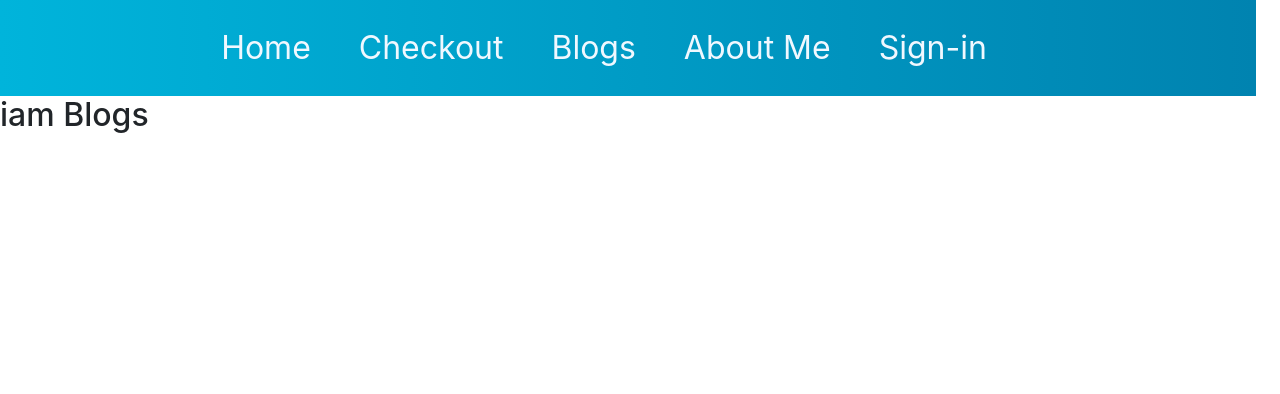
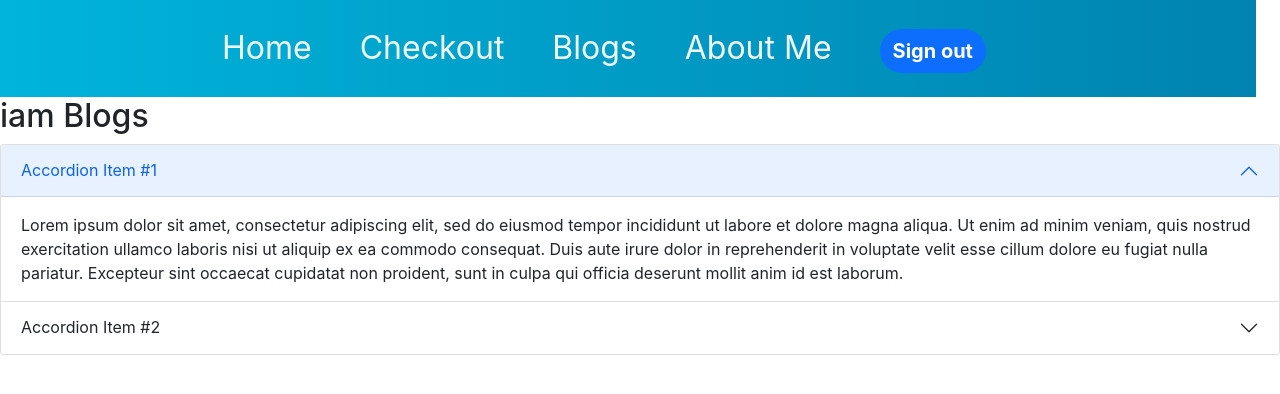
Before and after one commit to RohanSha05/-independent-service-provider, a React (Create React App) app: page /blogs in a window 1280 px wide. Shown: the top 394 px of the page. Built offline with nearby package versions, Linux system fonts and the light colour scheme; no server answers; sample sign-in values are in the browser's storage; the HTML template or start-up script is replaced by a standard one.

Commit message:
private-route-added

```diff
--- a/package.json
+++ b/package.json
@@ -10,6 +10,7 @@
     "react": "^18.0.0",
     "react-bootstrap": "^2.2.3",
     "react-dom": "^18.0.0",
+    "react-firebase-hooks": "^5.0.3",
     "react-router-dom": "^6.3.0",
     "react-scripts": "5.0.1",
     "web-vitals": "^2.1.4"
--- a/src/App.js
+++ b/src/App.js
@@ -7,6 +7,7 @@ import Header from "./components/Header/Header"
 import Home from './components/Home/Home';
 import NotFound from './components/NotFound/NotFound';
 import Register from './components/Register/Register';
+import RequireAuth from './components/RequireAuth/RequireAuth';
 import Signin from './components/Signin/Signin';
 
 function App() {
@@ -15,7 +16,11 @@ function App() {
       <Header></Header>
       <Routes>
         <Route path='/' element={<Home></Home>}></Route>
-        <Route path='/checkout' element={<Checkout></Checkout>}></Route>
+        <Route path='/checkout' element={
+          <RequireAuth>
+            <Checkout></Checkout>
+          </RequireAuth>
+        }></Route>
         <Route path='/blogs' element={<Blogs></Blogs>}></Route>
         <Route path='/about' element={<About></About>}></Route>
         <Route path='/about' element={<About></About>}></Route>
--- a/src/components/Blogs/Blogs.js
+++ b/src/components/Blogs/Blogs.js
@@ -1,9 +1,36 @@
 import React from 'react';
+import { Accordion } from 'react-bootstrap';
 
 const Blogs = () => {
     return (
         <div>
             <h2>iam Blogs</h2>
+            <Accordion defaultActiveKey="0">
+                <Accordion.Item eventKey="0">
+                    <Accordion.Header>Accordion Item #1</Accordion.Header>
+                    <Accordion.Body>
+                        Lorem ipsum dolor sit amet, consectetur adipiscing elit, sed do eiusmod
+                        tempor incididunt ut labore et dolore magna aliqua. Ut enim ad minim
+                        veniam, quis nostrud exercitation ullamco laboris nisi ut aliquip ex ea
+                        commodo consequat. Duis aute irure dolor in reprehenderit in voluptate
+                        velit esse cillum dolore eu fugiat nulla pariatur. Excepteur sint occaecat
+                        cupidatat non proident, sunt in culpa qui officia deserunt mollit anim id
+                        est laborum.
+                    </Accordion.Body>
+                </Accordion.Item>
+                <Accordion.Item eventKey="1">
+                    <Accordion.Header>Accordion Item #2</Accordion.Header>
+                    <Accordion.Body>
+                        Lorem ipsum dolor sit amet, consectetur adipiscing elit, sed do eiusmod
+                        tempor incididunt ut labore et dolore magna aliqua. Ut enim ad minim
+                        veniam, quis nostrud exercitation ullamco laboris nisi ut aliquip ex ea
+                        commodo consequat. Duis aute irure dolor in reprehenderit in voluptate
+                        velit esse cillum dolore eu fugiat nulla pariatur. Excepteur sint occaecat
+                        cupidatat non proident, sunt in culpa qui officia deserunt mollit anim id
+                        est laborum.
+                    </Accordion.Body>
+                </Accordion.Item>
+            </Accordion>
         </div>
     );
 };
--- a/src/components/Header/Header.css
+++ b/src/components/Header/Header.css
@@ -6,3 +6,7 @@
     text-decoration: none;
     color: aliceblue;
 }
+
+.sign-link {
+    background-image: radial-gradient(circle farthest-corner at 22.4% 21.7%, rgba(4, 189, 228, 1) 0%, rgba(2, 83, 185, 1) 100.2%);
+}
--- a/src/components/Header/Header.js
+++ b/src/components/Header/Header.js
@@ -1,16 +1,27 @@
 import React from 'react';
+import { signOut } from 'firebase/auth'
+import { useAuthState } from 'react-firebase-hooks/auth';
 import { Link } from 'react-router-dom';
+import auth from '../../firebase.init';
 import '../Header/Header.css'
 
 
 const Header = () => {
+    const handleSignOut = () => {
+        signOut(auth)
+    }
+    const [user] = useAuthState(auth);
     return (
         <div className='fs-3 p-4 header me-4 text-center bg-success'>
             <Link className='header-link fs-2 me-5' to={'/'} >Home</Link>
             <Link className='header-link fs-2 me-5' to={'/checkout'}>Checkout</Link>
             <Link className='header-link fs-2 me-5' to={'/blogs'}>Blogs</Link>
             <Link className='header-link fs-2 me-5' to={'/about'}>About Me</Link>
-            <Link className='header-link fs-2 me-5' to={'/signin'}>Sign-in</Link>
+            {
+                user ?
+                    <button className='bg-primary rounded-pill fw-bolder me-5 fs-5 btn btn-link text-white text-decoration-none' onClick={handleSignOut}>Sign out</button>
+                    :
+                    <Link className='fs-5 bg-primary rounded-pill fw-bolder px-2 py-1 header-link fs-5 me-5' to={'/signin'}>Sign-in</Link>}
         </div>
     );
 };
--- a/src/components/Register/Register.js
+++ b/src/components/Register/Register.js
@@ -1,15 +1,38 @@
-import React from 'react';
+import React, { useRef } from 'react';
 import { Button, Form } from 'react-bootstrap';
 import { Link, useNavigate } from 'react-router-dom';
+import { useCreateUserWithEmailAndPassword } from 'react-firebase-hooks/auth';
+import auth from '../../firebase.init';
+
 
 const Register = () => {
+    const nameRef = useRef('');
+    const emailRef = useRef('');
+    const passwordRef = useRef('');
+    const [
+        createUserWithEmailAndPassword,
+        user,
+        loading,
+        error,
+    ] = useCreateUserWithEmailAndPassword(auth);
+
     const navigate = useNavigate();
     const navigateSignin = () => {
         navigate('/signin')
     }
 
+    if (user) {
+        navigate('/checkout')
+    }
+
     const handleRegister = event => {
-        event.preventdefault();
+        event.preventDefault();
+        const name = nameRef.current.value;
+        const email = emailRef.current.value;
+        const password = passwordRef.current.value;
+        console.log(email, password)
+
+        createUserWithEmailAndPassword(email, password)
     }
 
     return (
@@ -17,9 +40,9 @@ const Register = () => {
             <Form onSubmit={handleRegister} className='w-25 mt-5 p-5 form-body'>
                 <Form.Group className="mb-3" controlId="formBasicEmail">
                     <Form.Label>Your Name</Form.Label>
-                    <Form.Control type="text" placeholder="Your name" />
+                    <Form.Control ref={nameRef} type="text" placeholder="Your name" />
                     <Form.Label>Email address</Form.Label>
-                    <Form.Control type="email" placeholder="Enter email" />
+                    <Form.Control ref={emailRef} type="email" placeholder="Enter email" />
                     <Form.Text className="text-muted">
                         We'll never share your email with anyone else.
                     </Form.Text>
@@ -27,7 +50,7 @@ const Register = () => {
 
                 <Form.Group className="mb-3" controlId="formBasicPassword">
                     <Form.Label>Password</Form.Label>
-                    <Form.Control type="password" placeholder="Password" />
+                    <Form.Control ref={passwordRef} type="password" placeholder="Password" />
                 </Form.Group>
                 <Form.Group className="mb-3" controlId="formBasicCheckbox">
                     <Form.Check type="checkbox" label="Check me out" />
--- /dev/null
+++ b/src/components/RequireAuth/RequireAuth.js
@@ -0,0 +1,16 @@
+import React from 'react';
+import { useAuthState } from 'react-firebase-hooks/auth';
+import { Navigate, useLocation } from 'react-router-dom';
+import auth from '../../firebase.init';
+
+const RequireAuth = ({ children }) => {
+    const [user] = useAuthState(auth);
+    const location = useLocation()
+    if (!user) {
+        return <Navigate to='/signin' state={{ from: location }} replace></Navigate>
+    }
+
+    return children;
+};
+
+export default RequireAuth;
--- a/src/components/Signin/Signin.js
+++ b/src/components/Signin/Signin.js
@@ -1,6 +1,8 @@
 import React, { useRef } from 'react';
 import { Form, Button } from 'react-bootstrap';
-import { Link, useNavigate } from 'react-router-dom';
+import { useSignInWithEmailAndPassword } from 'react-firebase-hooks/auth';
+import { Link, useLocation, useNavigate } from 'react-router-dom';
+import auth from '../../firebase.init';
 import '../Signin/Signin.css'
 
 const Signin = () => {
@@ -8,11 +10,26 @@ const Signin = () => {
     const passwordRef = useRef('');
     const navigate = useNavigate();
 
+    const location = useLocation();
+    let from = location.state?.from?.pathname || "/";
+
+
+    const [
+        signInWithEmailAndPassword,
+        user,
+        loading,
+        error,
+    ] = useSignInWithEmailAndPassword(auth);
+
+    if (user) {
+        navigate(from, { replace: true });
+    }
+
     const handleSubmit = event => {
         event.preventDefault();
         const email = emailRef.current.value;
         const password = passwordRef.current.value;
-        console.log(email, password)
+        signInWithEmailAndPassword(email, password);
     }
 
     const navigateRegister = event => {
--- /dev/null
+++ b/src/firebase.init.js
@@ -0,0 +1,22 @@
+// Import the functions you need from the SDKs you need
+import { initializeApp } from "firebase/app";
+import { getAuth } from 'firebase/auth'
+// TODO: Add SDKs for Firebase products that you want to use
+// https://firebase.google.com/docs/web/setup#available-libraries
+
+// Your web app's Firebase configuration
+const firebaseConfig = {
+    apiKey: "AIzaSyCWnHJC8Ye4MUEyWJFHwrrAGwu02f9C47c",
+    authDomain: "my-dental-care-f2f24.firebaseapp.com",
+    projectId: "my-dental-care-f2f24",
+    storageBucket: "my-dental-care-f2f24.appspot.com",
+    messagingSenderId: "430687601420",
+    appId: "1:430687601420:web:d30c0ef74f407c2fb03f29"
+};
+
+// Initialize Firebase
+const app = initializeApp(firebaseConfig);
+
+const auth = getAuth(app);
+
+export default auth;
```
Also changed, not shown: 1 other file (tests, documents, lock files or other folders).
